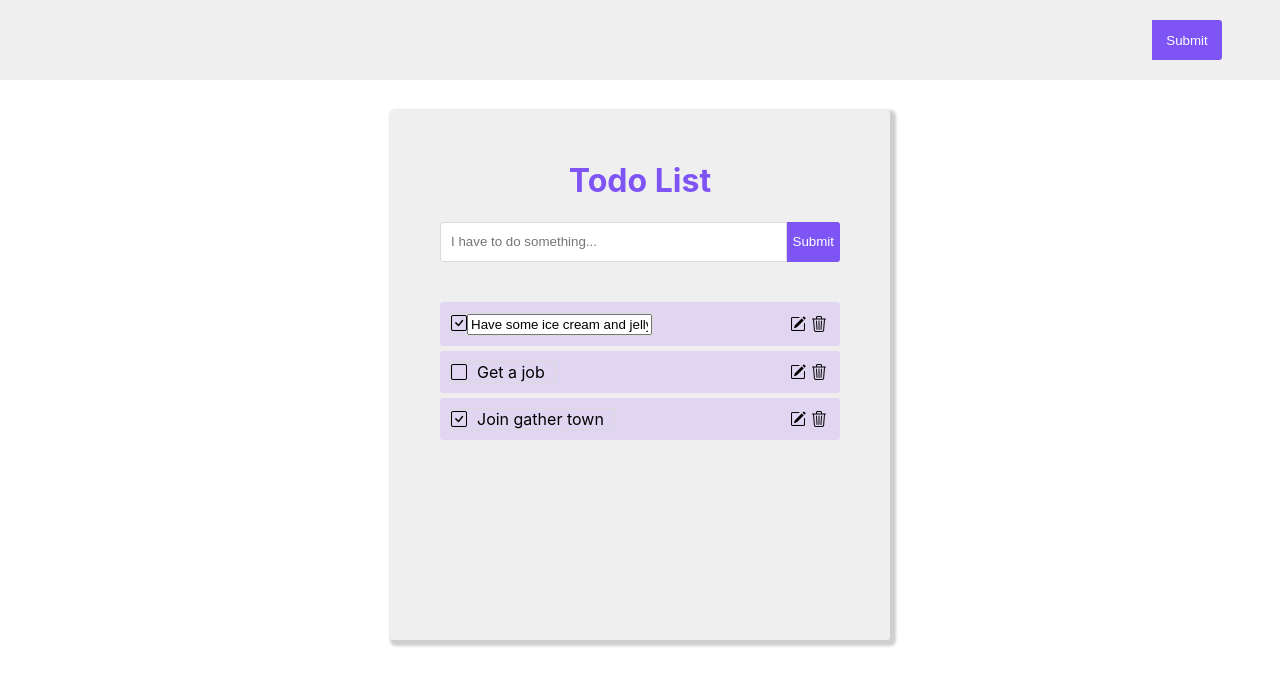
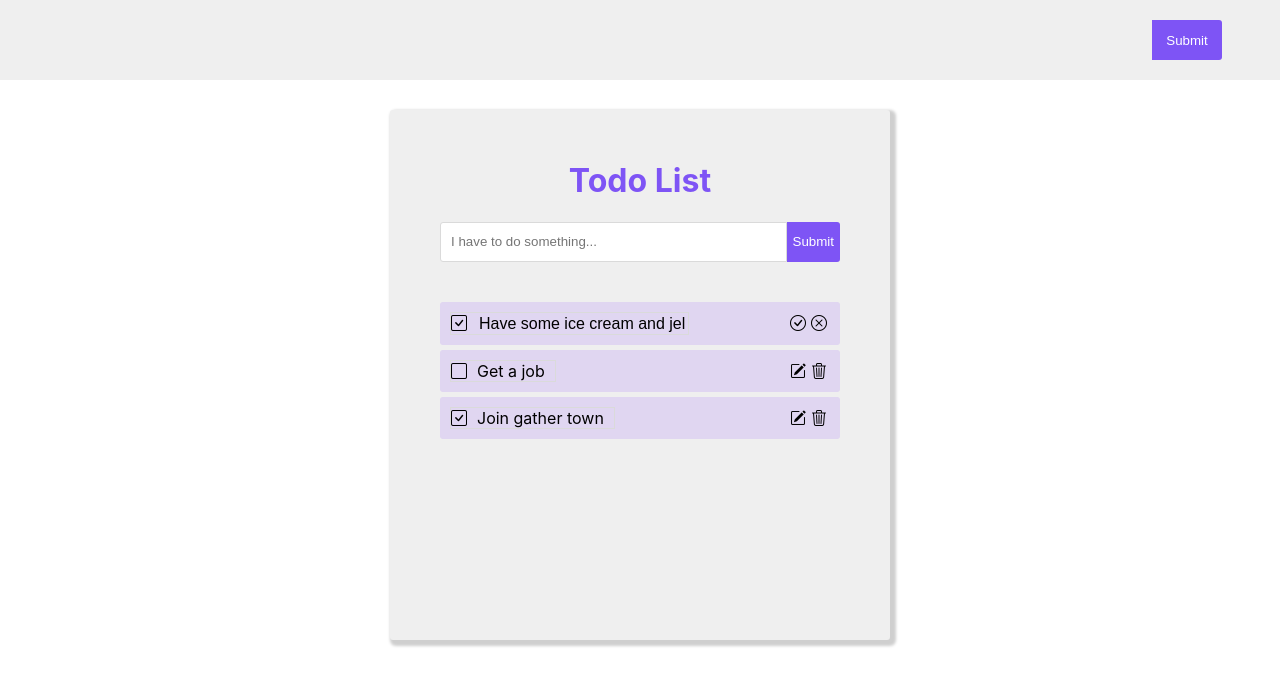
Before and after one commit to davinahi/wanted-pre-onboarding-frontend, a React (Create React App) app in the folder todo-list/: page / in a window 1280 px wide. Both pictures are taken after a click on the button 808 px from the left and 322 px from the top of the page. Shown: the top 686 px of the page. Built offline with nearby package versions, Linux system fonts and the light colour scheme.

Commit message:
수정 버튼 변경까지

```diff
--- a/todo-list/src/components/Todos/Item.jsx
+++ b/todo-list/src/components/Todos/Item.jsx
@@ -6,11 +6,11 @@ import "bootstrap-icons/font/bootstrap-icons.css";
 
 const Item = ({ todo, onToggle, onRemove }) => {
   const [edited, setEdited] = useState(false);
+  const [val, setVal] = useState(todo.content);
+  const [confirmEdit, setConfirmEdit] = useState(false);
 
-  //함수명 변경(라벨에서도 쓰이고 있음)
   const checkBoxClickHandler = () => {
     onToggle(todo.id);
-    console.log("checkbox 움직인다!");
   };
 
   const removeHandler = () => {
@@ -19,6 +19,18 @@ const Item = ({ todo, onToggle, onRemove }) => {
 
   const editContentHandler = () => {
     setEdited(!edited);
+  };
+
+  const inputHandler = (e) => {
+    setVal(e.target.value);
+  };
+
+  const stopHandler = (e) => {
+    e.stopPropagation();
+  };
+
+  const confirmEditHandler = () => {
+    setConfirmEdit(!confirmEdit);
   };
 
   return (
@@ -33,8 +45,14 @@ const Item = ({ todo, onToggle, onRemove }) => {
             <i className="bi bi-square"></i>
           </span>
         )}
+
         {edited ? (
-          <input onChange={checkBoxClickHandler} value={todo.content}></input>
+          <input
+            className="edit-input"
+            onChange={inputHandler}
+            onClick={stopHandler}
+            value={val}
+          ></input>
         ) : (
           <Label forhtml="todoItem">{todo.content}</Label>
         )}
@@ -42,19 +60,25 @@ const Item = ({ todo, onToggle, onRemove }) => {
 
       {/* <input type="text" id="todoItem" /> */}
 
-      <div className="edit-btns">
-        <span
-          className="edit-btn"
-          role="button"
-          onClick={editContentHandler}
-          value={todo.content}
-        >
+      {edited ? (
+        <div className="edit-mode__btns">
+          <span className="confirm-btn" role="button">
+            <i className="bi bi-check-circle"></i>
+          </span>
+          <span className="cancel-btn" role="button">
+            <i className="bi bi-x-circle"></i>
+          </span>
+        </div>
+      ) : (
+        <div className="edit__btns">
+          <span className="edit-btn" role="button" onClick={editContentHandler}>
             <i className="bi bi-pencil-square"></i>
           </span>
           <span className="remove-btn" role="button" onClick={removeHandler}>
             <i className="bi bi-trash3"></i>
           </span>
         </div>
+      )}
     </Li>
   );
 };
@@ -67,9 +91,11 @@ const Li = styled.li`
   border-radius: 3px;
   align-items: center;
   margin-bottom: 5px;
-  .edit-btns {
+  .edit__btns,
+  .edit-mode__btns {
     margin-right: 3px;
-    .bi-pencil-square {
+    .bi-pencil-square,
+    .bi-check-circle {
       margin-right: 5px;
     }
   }
@@ -77,6 +103,14 @@ const Li = styled.li`
 
 const Checkbox = styled.span`
   border: 1px solid #dadada;
+  .edit-input {
+    border: none;
+    background-color: transparent;
+    outline: none;
+    height: 100%;
+    font-size: 16px;
+    margin-left: 10px;
+  }
 `;
 
 const Label = styled.label`
```
Lines whose indentation alone changed are shown as unchanged.
